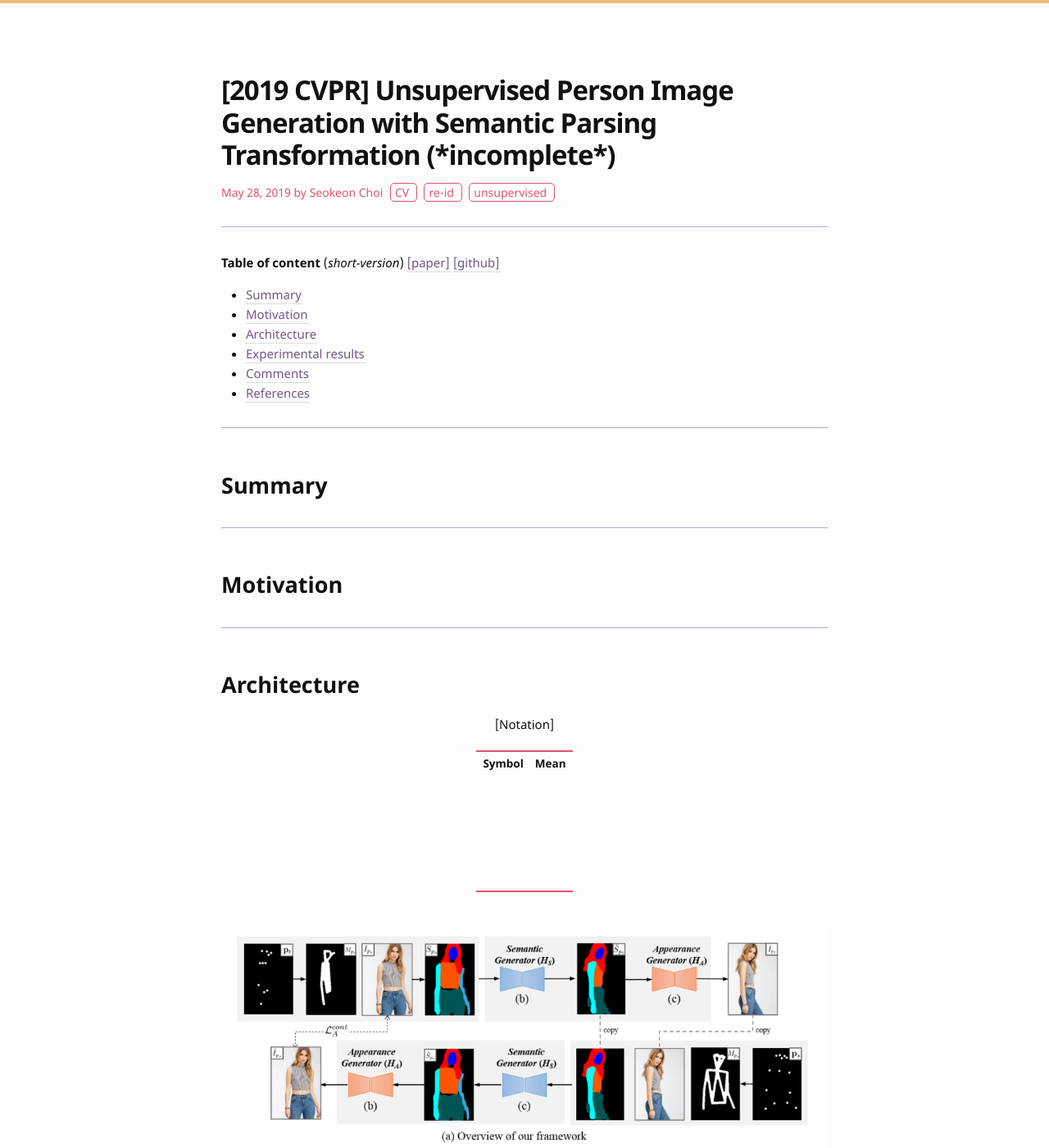
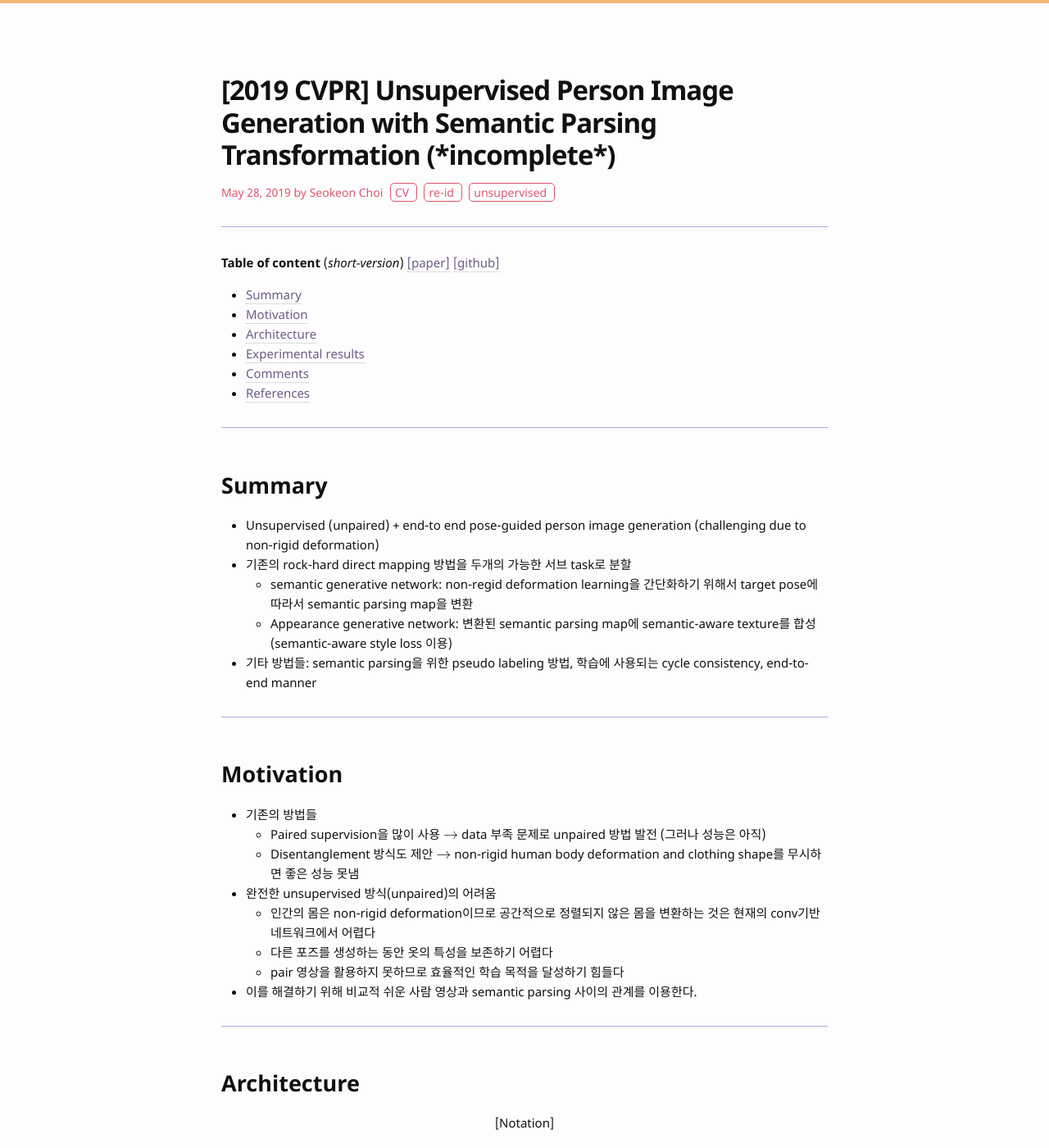
Before and after one commit to bismex/bismex.github.io, a Jekyll site: the page built from _posts/2019-05-28-SPT.md, in a window 1280 px wide and 1400 px high. Shown: the whole window at 82% size. Built offline with Jekyll 4.4.1, drawn with Linux system fonts in a browser that asks for light colours; formulas are drawn with MathJax 3; some of the changed text lies outside the part shown.

Commit message:
Update 2019-05-28-SPT.md

```diff
--- a/_posts/2019-05-28-SPT.md
+++ b/_posts/2019-05-28-SPT.md
@@ -19,9 +19,24 @@ tags: CV re-id unsupervised
 
 ## Summary
 
+- Unsupervised (unpaired) + end-to end pose-guided person image generation (challenging due to non-rigid deformation)
+- 기존의 rock-hard direct mapping 방법을 두개의 가능한 서브 task로 분할
+  - semantic generative network: non-regid deformation learning을 간단화하기 위해서 target pose에 따라서 semantic parsing map을 변환
+  - Appearance generative network: 변환된 semantic parsing map에 semantic-aware texture를 합성 (semantic-aware style loss 이용)
+- 기타 방법들: semantic parsing을 위한 pseudo labeling 방법, 학습에 사용되는 cycle consistency, end-to-end manner
+
 ---
 
 ## Motivation
+
+- 기존의 방법들
+  - Paired supervision을 많이 사용 $$\rightarrow$$ data 부족 문제로 unpaired 방법 발전 (그러나 성능은 아직)
+  - Disentanglement 방식도 제안 $$\rightarrow$$ non-rigid human body deformation and clothing shape를 무시하면 좋은 성능 못냄
+- 완전한 unsupervised 방식(unpaired)의 어려움
+  - 인간의 몸은 non-rigid deformation이므로 공간적으로 정렬되지 않은 몸을 변환하는 것은 현재의 conv기반 네트워크에서 어렵다
+  - 다른 포즈를 생성하는 동안 옷의 특성을 보존하기 어렵다
+  - pair 영상을 활용하지 못하므로 효율적인 학습 목적을 달성하기 힘들다
+- 이를 해결하기 위해 비교적 쉬운 사람 영상과 semantic parsing 사이의 관계를 이용한다.
 
 ---
 
@@ -51,6 +66,51 @@ tags: CV re-id unsupervised
 
 ## Experimental results
 
+
+<br/>
+![picture]({{ '/assets/images/SPT02.png' | relative_url }})
+{: style="width: 60%;" class="center"}
+<span style="color: #e01f1f;">***Fig. 2. 사람 생성 모델관련 여러가지 방법들과의 성능비교 (Deep fashion)***</span>
+
+
+<br/>
+![picture]({{ '/assets/images/SPT03.png' | relative_url }})
+{: style="width: 60%;" class="center"}
+<span style="color: #e01f1f;">***Fig. 3. 사람 생성 모델관련 여러가지 방법들과의 성능비교 (Market-1501)***</span>
+
+
+
+<br/>
+![picture]({{ '/assets/images/SPT04.png' | relative_url }})
+{: style="width: 100%;" class="center"}
+<span style="color: #e01f1f;">***Fig. 4. Ablation study (network training)***</span>
+
+<br/>
+![picture]({{ '/assets/images/SPT05.png' | relative_url }})
+{: style="width: 60%;" class="center"}
+<span style="color: #e01f1f;">***Fig. 5. Ablation study (loss function)***</span>
+
+
+<br/>
+![picture]({{ '/assets/images/SPT06.png' | relative_url }})
+{: style="width: 60%;" class="center"}
+<span style="color: #e01f1f;">***Fig. 6. Texture transfer 응용***</span>
+
+
+
+<br/>
+![picture]({{ '/assets/images/SPT07.png' | relative_url }})
+{: style="width: 60%;" class="center"}
+<span style="color: #e01f1f;">***Fig. 7. Controlled image manipulation 응용***</span>
+
+
+
+<br/>
+![picture]({{ '/assets/images/SPT08.png' | relative_url }})
+{: style="width: 60%;" class="center"}
+<span style="color: #e01f1f;">***Fig. 8. Failure case***</span>
+
+
 ---
 
 ## Comments
```
